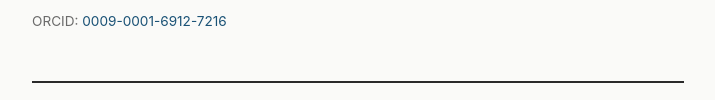
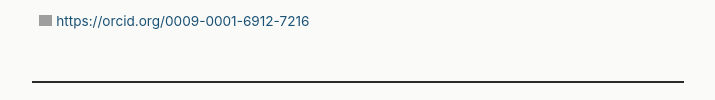
Before and after one commit to bondarevserge/bk-provenance, a plain HTML site: page index.html in a window 1280 px wide. Shown: the part 600-700 px from the top of the page, without its empty margins (282-997 px from the left). Drawn offline with Linux system fonts and the light colour scheme; grey boxes are pictures that could not be loaded.

Commit message:
v4.1: ORCID official badge widget in header + footer

```diff
--- a/index.html
+++ b/index.html
@@ -185,7 +185,7 @@
   <h1>Sergei Bondarev — Co-founder &amp; Chief Editor,<br><span class="ru">Бюллетень кинопрокатчика</span> (2003–2008)</h1>
   <p class="statement">The Byulleten Kinoprokatchika was Russia’s only weekly trade publication for cinema exhibitors. Before it, there was only Kinobusiness.com — oriented toward future collaborations with The Hollywood Reporter and Variety, with no editorial policy for exhibitors. We became Deadline for the Russian industry: getting the numbers in rubles from the distributors, communicating with the theatres, interviewing arthouse and major studio executives, publishing box-office forecasts and personal opinions on commercial prospects. Nobody had done that in Russia before us.</p>
   <p class="statement">The publication was created in late November 2003. I joined at issue four as a translator. Its founder, Ruslan Tatarintsev, left for UIP Russia in February 2004, leaving the entire editorial operation to me. Over the next four years I built the publication’s analytical vocabulary, assembled its team from film critics and cinema managers, developed its forecasting methodology — now deployed by Fond Kino, Kinoprime, and Kinometro itself — and maintained a state-critical editorial voice until the project was acquired by a state-adjacent marketing agency that still owns it. The publication continues with only one mention of me as the first editor. The vocabulary I introduced is still in use. The methodology I built disappeared when I did. This page, compiled from the archive of 2003–2008 finally obtained in March 2026, presents the hard evidence.</p>
-  <p class="orcid">ORCID: <a href="https://orcid.org/0009-0001-6912-7216">0009-0001-6912-7216</a></p>
+  <p class="orcid"><a id="cy-effective-orcid-url" href="https://orcid.org/0009-0001-6912-7216" target="orcid.widget" rel="me noopener noreferrer" style="vertical-align:top"><img src="https://orcid.org/sites/default/files/images/orcid_16x16.png" style="width:1em;margin-inline-start:0.5em" alt="ORCID iD icon"> https://orcid.org/0009-0001-6912-7216</a></p>
 </header>
 
 <blockquote>
@@ -388,7 +388,7 @@
 
 <footer>
   <p class="context-line">International protection, Finland. Three years separated from family before this record could be assembled.</p>
-  <p><a href="https://orcid.org/0009-0001-6912-7216">ORCID</a> · <a href="https://sergeibondarev.substack.com">Substack</a> · Helsinki</p>
+  <p><a id="cy-effective-orcid-url" href="https://orcid.org/0009-0001-6912-7216" target="orcid.widget" rel="me noopener noreferrer" style="vertical-align:top"><img src="https://orcid.org/sites/default/files/images/orcid_16x16.png" style="width:1em;margin-inline-start:0.5em" alt="ORCID iD icon"> https://orcid.org/0009-0001-6912-7216</a> · <a href="https://sergeibondarev.substack.com">Substack</a> · Helsinki</p>
 </footer>
 
 </div>
```
